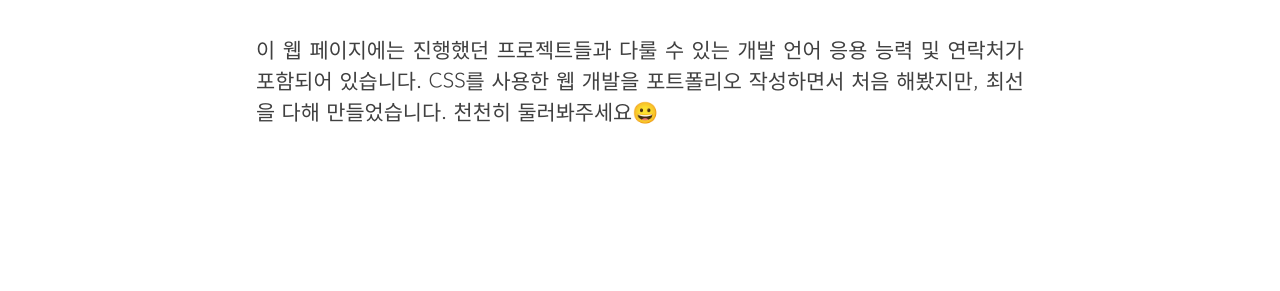
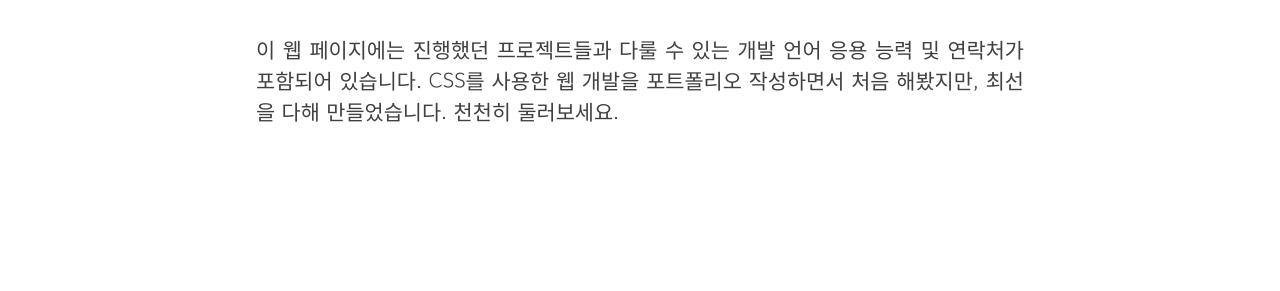
Before and after one commit to SongChaeYoung98/SongChaeYoung98.github.io, a Jekyll site: the page built from index.html, in a window 1280 px wide and 900 px high, scrolled down 1317 px. Shown: the part 226-517 px from the top of the window. Built offline with Jekyll 4.4.1, drawn with Linux system fonts in a browser that asks for light colours; nearby versions of some CDN libraries.

Commit message:
Update about.html

```diff
--- a/_includes/about.html
+++ b/_includes/about.html
@@ -9,7 +9,7 @@
                 저의 롤 모델은 오픈 소스 커뮤니티에 업로드 된 사연이 담긴 코드들에 대해 막힘없이 해결책을 제시해주는 훌륭한 프로그래머들 입니다. 유명한 개발자 또는 사업가가 아닐 지라도, 제 눈에는 이들이 제일 멋있고, 본받고 싶은 인물 입니다.
             </p>
             <p class="paragraph-text justify-text">
-                이 웹 페이지에는 진행했던 프로젝트들과 다룰 수 있는 개발 언어 응용 능력 및 연락처가 포함되어 있습니다. CSS를 사용한 웹 개발을 포트폴리오 작성하면서 처음 해봤지만, 최선을 다해 만들었습니다. 천천히 둘러봐주세요😀
+                이 웹 페이지에는 진행했던 프로젝트들과 다룰 수 있는 개발 언어 응용 능력 및 연락처가 포함되어 있습니다. CSS를 사용한 웹 개발을 포트폴리오 작성하면서 처음 해봤지만, 최선을 다해 만들었습니다. 천천히 둘러보세요.
             </p>
         </div>
     </section>
```
